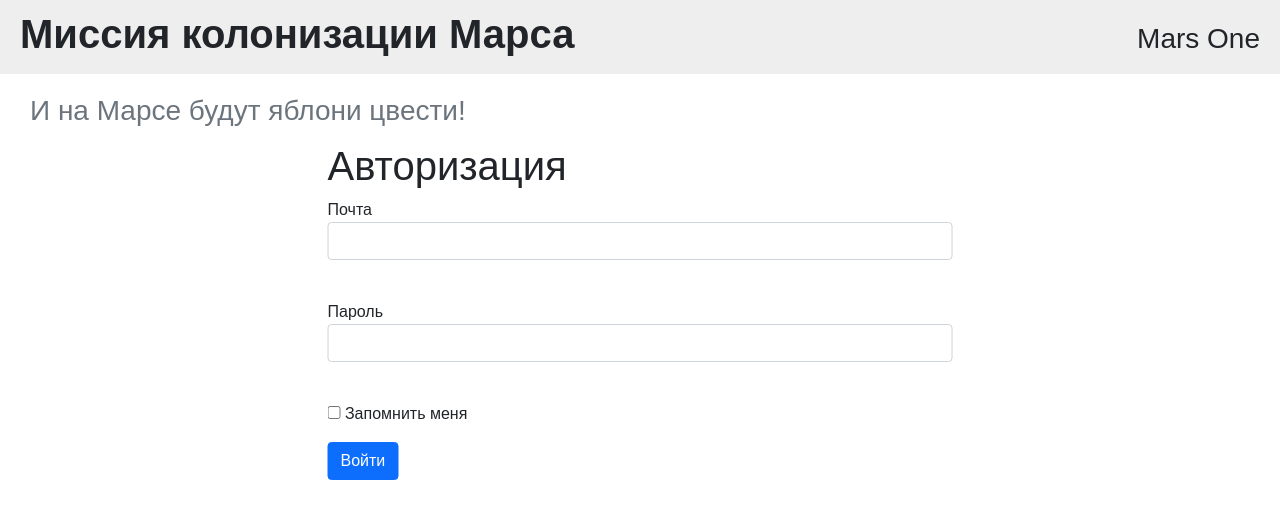
After one commit to Qarkarich/flask_yandex, a Flask app: page /login in a window 1280 px wide. The commit adds this page. Shown: the top 519 px of the page. Run offline with Flask 2, Linux system fonts and the light colour scheme.

Commit message:
login form

```diff
--- a/data/jobs.py
+++ b/data/jobs.py
@@ -1,7 +1,6 @@
+from .db_sessions import SqlAlchemyBase
 import datetime
-
 import sqlalchemy
-from .db_sessions import SqlAlchemyBase
 
 
 class Jobs(SqlAlchemyBase):
--- a/data/users.py
+++ b/data/users.py
@@ -2,9 +2,10 @@ import datetime
 import sqlalchemy
 from .db_sessions import SqlAlchemyBase
 from werkzeug.security import generate_password_hash, check_password_hash
+from flask_login import UserMixin
 
 
-class User(SqlAlchemyBase):
+class User(SqlAlchemyBase, UserMixin):
     __tablename__ = 'users'
 
     id = sqlalchemy.Column(sqlalchemy.Integer,
--- a/forms/user.py
+++ b/forms/user.py
@@ -1,5 +1,5 @@
 from flask_wtf import FlaskForm
-from wtforms import PasswordField, StringField, IntegerField, SubmitField
+from wtforms import PasswordField, StringField, IntegerField, SubmitField, BooleanField
 from wtforms.fields import EmailField
 from wtforms.validators import DataRequired
 
@@ -15,3 +15,10 @@ class RegisterForm(FlaskForm):
     speciality = StringField('Speciality', validators=[DataRequired()])
     address = StringField('Address', validators=[DataRequired()])
     submit = SubmitField('Войти')
+
+
+class LoginForm(FlaskForm):
+    email = EmailField('Почта', validators=[DataRequired()])
+    password = PasswordField('Пароль', validators=[DataRequired()])
+    remember_me = BooleanField('Запомнить меня')
+    submit = SubmitField('Войти')
--- a/main.py
+++ b/main.py
@@ -1,11 +1,19 @@
+import flask_login
 from flask import Flask, render_template, redirect
 from data import db_sessions
 from data.users import User
-from forms.user import RegisterForm
-
+from forms.user import RegisterForm, LoginForm
+from flask_login import login_user, LoginManager
 
 app = Flask(__name__)
 app.config['SECRET_KEY'] = 'yandexlyceum_secret_key'
+login_manager = LoginManager()
+
+
+@login_manager.user_loader
+def load_user(user_id):
+    db_sess = db_sessions.create_session()
+    return db_sess.query(User).get(user_id)
 
 
 @app.route('/register', methods=['GET', 'POST'])
@@ -13,12 +21,12 @@ def register_form():
     form = RegisterForm()
     if form.validate_on_submit():
         if form.password.data != form.password_again.data:
-            return render_template('register_form.html', title='Регистрация',
+            return render_template('register.html', title='Регистрация',
                                    form=form,
                                    message="Пароли не совпадают")
         db_sess = db_sessions.create_session()
         if db_sess.query(User).filter(User.email == form.email.data).first():
-            return render_template('register_form.html', title='Регистрация',
+            return render_template('register.html', title='Регистрация',
                                    form=form,
                                    message="Такой пользователь уже есть")
         user = User(
@@ -34,11 +42,32 @@ def register_form():
         db_sess.add(user)
         db_sess.commit()
         return redirect('/login')
-    return render_template('register_form.html', title='Регистрация', form=form)
+    return render_template('register.html', title='Регистрация', form=form)
+
+
+@app.route('/login', methods=['GET', 'POST'])
+def login():
+    form = LoginForm()
+    if form.validate_on_submit():
+        db_sess = db_sessions.create_session()
+        user = db_sess.query(User).filter(User.email == form.email.data).first()
+        if user and user.check_password(form.password.data):
+            login_user(user, remember=form.remember_me.data)
+            return redirect("/")
+        return render_template('login.html',
+                               message="Неправильный логин или пароль",
+                               form=form)
+    return render_template('login.html', title='Авторизация', form=form)
+
+
+@app.route('/')
+def main():
+    return render_template("base.html")
 
 
 def main():
     db_sessions.global_init("db/mars_explorer.db")
+    login_manager.init_app(app)
     app.run(host='127.0.0.1', port='8080')
 
 
--- /dev/null
+++ b/static/css/blocks_style.css
@@ -0,0 +1,7 @@
+#register-form, #login-form {
+    max-width: 50%;
+    text-emphasis: center;
+    position: relative;
+    left: 50%;
+    transform: translateX(-50%);
+}
--- a/static/css/style.css
+++ b/static/css/style.css
@@ -1,6 +1,5 @@
 body {
     margin: 0;
-    padding: 0;
     font-family: sans-serif;
 }
 
@@ -10,16 +9,36 @@ body {
 
 .header-logo {
     font-weight: bold;
+    margin: 0;
+}
+
+.header-items {
+    display: flex;
+    justify-content: space-between;
+    align-items: baseline;
+}
+
+.menu-items {
+    list-style: none;
+    display: inline-block;
+    padding: 0;
+    margin: 0;
+}
+
+.menu-items li {
+    display: inline-block;
+    margin-left: 2vw;
 }
 
 .catchphrase {
     margin: 15px;
 }
 
-#register-form {
-    max-width: 50%;
-    text-emphasis: center;
-    position: relative;
-    left: 50%;
-    transform: translateX(-50%);
+.content-wrapper, .header-items {
+    padding: 5px 15px 5px 15px;
 }
+
+#top-heading {
+    background-color: #eee;
+    padding: 5px;
+}
--- a/templates/base.html
+++ b/templates/base.html
@@ -6,14 +6,11 @@
     <meta name="viewport" content="width=device-width, initial-scale=1.0">
     <link href="https://cdn.jsdelivr.net/npm/bootstrap@5.1.3/dist/css/bootstrap.min.css" rel="stylesheet" integrity="sha384-1BmE4kWBq78iYhFldvKuhfTAU6auU8tT94WrHftjDbrCEXSU1oBoqyl2QvZ6jIW3" crossorigin="anonymous">
     <link rel="stylesheet" href="../static/css/style.css">
+    <link rel="stylesheet" href="../static/css/blocks_style.css">
     <title>{{ title }}</title>
 </head>
 <body>
-    <header id="top-heading">
-        <div class="header-text bg-light text-dark">
-            <h1 class="header-logo">Миссия колонизации Марса</h1>
-        </div>
-    </header>
+    {% include "header.html" %}
     <div class="content-wrapper">
         <h3 class="catchphrase text-muted">
             И на Марсе будут яблони цвести!
--- /dev/null
+++ b/templates/header.html
@@ -0,0 +1,11 @@
+<header id="top-heading">
+    <div class="header-items">
+        <h1 class="header-logo">Миссия колонизации Марса</h1>
+        <ul class="menu-items">
+            {% if current_user.is_authenticated %}
+                <li><h3>{{ current_user.name }}</h3></li>
+            {% endif %}
+            <li><h3>Mars One</h3></li>
+        </ul>
+    </div>
+</header>
--- /dev/null
+++ b/templates/login.html
@@ -0,0 +1,29 @@
+{% extends "base.html" %}
+
+{% block content %}
+    <form action="" method="post" id="login-form">
+        <h1>Авторизация</h1>
+        {{ form.hidden_tag() }}
+        <p>
+            {{ form.email.label }}<br>
+            {{ form.email(class="form-control", type="email") }}<br>
+            {% for error in form.email.errors %}
+                <div class="alert alert-danger" role="alert">
+                    {{ error }}
+                </div>
+            {% endfor %}
+        </p>
+        <p>
+            {{ form.password.label }}<br>
+            {{ form.password(class="form-control", type="password") }}<br>
+            {% for error in form.password.errors %}
+                <div class="alert alert-danger" role="alert">
+                    {{ error }}
+                </div>
+            {% endfor %}
+        </p>
+        <p>{{ form.remember_me() }} {{ form.remember_me.label }}</p>
+        <p>{{ form.submit(type="submit", class="btn btn-primary") }}</p>
+        <div>{{ message }}</div>
+    </form>
+{% endblock %}
```
Also changed, not shown: index.py (deleted, +0 -20 lines), db/mars_explorer.db, templates/register.html (renamed from templates/register_form.html).
